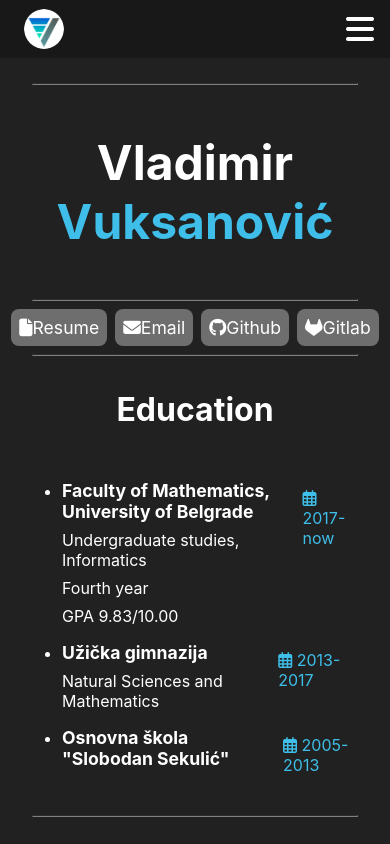
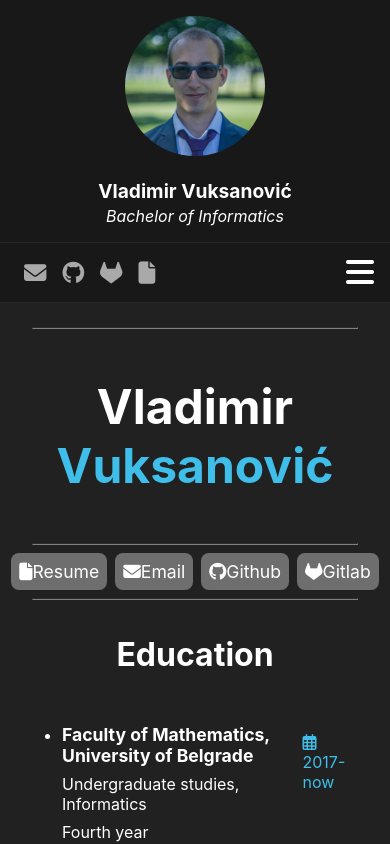
Before and after one commit to VladimirV99/vladimirv99.github.io, a React (Create React App) app: page / in a window 390 px wide. Shown: the top 844 px of the page. Built offline with nearby package versions, Linux system fonts and the light colour scheme.

Commit message:
Improve navbar. Add avatar

```diff
--- a/src/components/Navbar.css
+++ b/src/components/Navbar.css
@@ -6,7 +6,7 @@ nav {
   width: 300px;
   display: flex;
   flex-direction: column;
-  justify-content: center;
+  justify-content: space-between;
   text-align: center;
   align-items: stretch;
   position: fixed;
@@ -16,11 +16,24 @@ nav {
   z-index: 1;
 }
 
+.nav-profile {
+  margin: 1rem 0rem;
+}
+
+.nav-profile p {
+  color: white;
+  margin: 0.2rem;
+}
+
 .profile-photo {
   width: 180px;
   margin: 1rem auto;
   border: 5px solid cornflowerblue;
   border-radius: 50%;
+}
+
+.profile-name {
+  font-size: 1.2rem;
 }
 
 .nav-menu {
@@ -31,8 +44,11 @@ nav {
   text-align: center;
 }
 
+.nav-bar {
+  display: none;
+}
+
 .nav-toggle {
-  display: none;
   color: white;
   text-decoration: none;
   font-size: 2em;
@@ -58,17 +74,20 @@ nav {
   color: rgb(62, 190, 233);
 }
 
+.nav-footer {
+  margin: 3rem 2rem 1rem 2rem;
+}
+
 @media screen and (max-width: 850px) {
   #main-nav {
     display: block;
     width: unset;
     height: unset;
-    position: unset;
-    border-bottom: 1px solid #212121;
+    position: relative;
   }
 
-  .nav-toggle {
-    display: unset;
+  .nav-profile {
+    margin-top: 0rem;
   }
 
   .nav-bar {
@@ -76,18 +95,24 @@ nav {
     flex-direction: row;
     align-items: center;
     justify-content: space-between;
+    padding-inline-start: 1rem;
+    border-top: 1px solid #262626;
+    border-bottom: 1px solid #262626;
   }
 
   .nav-extend {
     display: block;
   }
 
+  .nav-footer {
+    display: none;
+  }
+
   .profile-photo {
     width: unset;
-    margin: unset;
+    margin: 1rem;
     border: unset;
-    height: 40px;
-    margin-left: 1.5rem;
+    height: 140px;
   }
 
   .dropdown-toggle {
--- a/src/components/Navbar.js
+++ b/src/components/Navbar.js
@@ -1,4 +1,5 @@
 import React, { useState } from 'react';
+import SocialLinks from './SocialLinks';
 import './Navbar.css';
 
 function Navbar() {
@@ -6,8 +7,17 @@ function Navbar() {
   let dropdownClass = 'nav-menu dropdown-toggle' + (showDropdown ? ' show' : '');
   return (
     <nav id="main-nav">
+      <div className="nav-profile">
+        <img className="profile-photo" src="avatar.png" alt="avatar" />
+        <p className="profile-name">
+          <strong>Vladimir Vuksanović</strong>
+        </p>
+        <p className="profile-title">
+          <em>Bachelor of Informatics</em>
+        </p>
+      </div>
       <div className="nav-bar">
-        <img className="profile-photo" src="logo.png" alt="logo" />
+        <SocialLinks />
         <span onClick={() => setShowDropdown(!showDropdown)} className="nav-toggle">
           <i className="fa fa-bars"></i>
         </span>
@@ -15,8 +25,8 @@ function Navbar() {
       <div className="nav-extend">
         <ul id="nav-dropdown" className={dropdownClass}>
           <li>
-            <a href="#home" className="nav-item" onClick={() => setShowDropdown(false)}>
-              Home
+            <a href="#about" className="nav-item" onClick={() => setShowDropdown(false)}>
+              About
             </a>
           </li>
           <li>
@@ -36,6 +46,9 @@ function Navbar() {
           </li>
         </ul>
       </div>
+      <div className="nav-footer">
+        <SocialLinks />
+      </div>
     </nav>
   );
 }
--- /dev/null
+++ b/src/components/SocialLinks.css
@@ -0,0 +1,18 @@
+.socials {
+  display: flex;
+  flex-direction: row;
+  justify-content: center;
+  list-style-type: none;
+  padding-left: unset;
+}
+
+.social-link {
+  padding: 0rem 0.5rem;
+  font-size: 1.4rem;
+  color: #ffffffa0;
+  text-decoration: none;
+}
+
+.social-link:hover {
+  color: #ffffff;
+}
--- /dev/null
+++ b/src/components/SocialLinks.js
@@ -0,0 +1,43 @@
+import React from 'react';
+import './SocialLinks.css';
+
+function SocialLinks() {
+  return (
+    <ul className="socials">
+      <li>
+        <a href="mailto:vladevuksan99@gmail.com" title="Email: vladevuksan99@gmail.com" className="social-link">
+          <i className="fas fa-envelope"></i>
+        </a>
+      </li>
+      <li>
+        <a
+          href="https://github.com/VladimirV99"
+          target="_blank"
+          rel="noreferrer"
+          title="GitHub: VladimirV99"
+          className="social-link"
+        >
+          <i className="fab fa-github"></i>
+        </a>
+      </li>
+      <li>
+        <a
+          href="https://gitlab.com/VladimirV99"
+          target="_blank"
+          rel="noreferrer"
+          title="GitLab: VladimirV99"
+          className="social-link"
+        >
+          <i className="fab fa-gitlab"></i>
+        </a>
+      </li>
+      <li>
+        <a href="documents/cv.pdf" target="_blank" title="My CV" className="social-link">
+          <i className="fas fa-file"></i>
+        </a>
+      </li>
+    </ul>
+  );
+}
+
+export default SocialLinks;
```
Also changed, not shown: public/avatar.png (added), public/logo.png (deleted).
